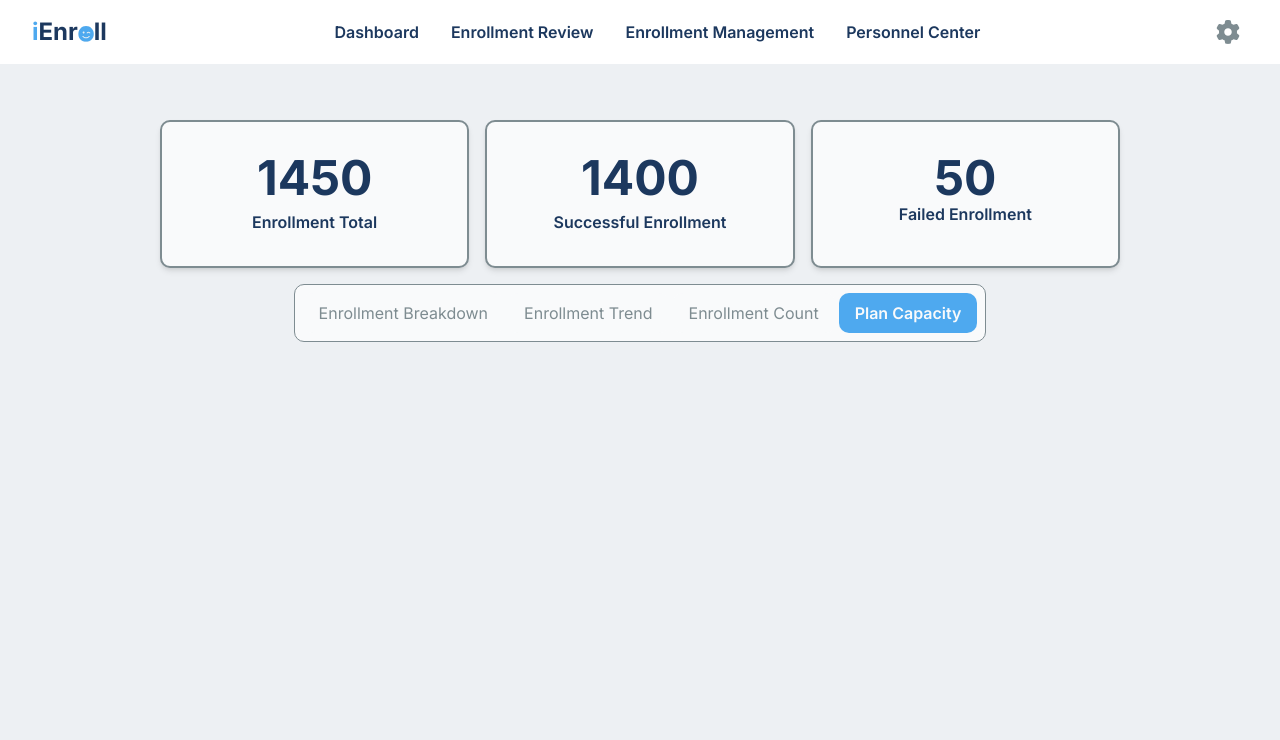
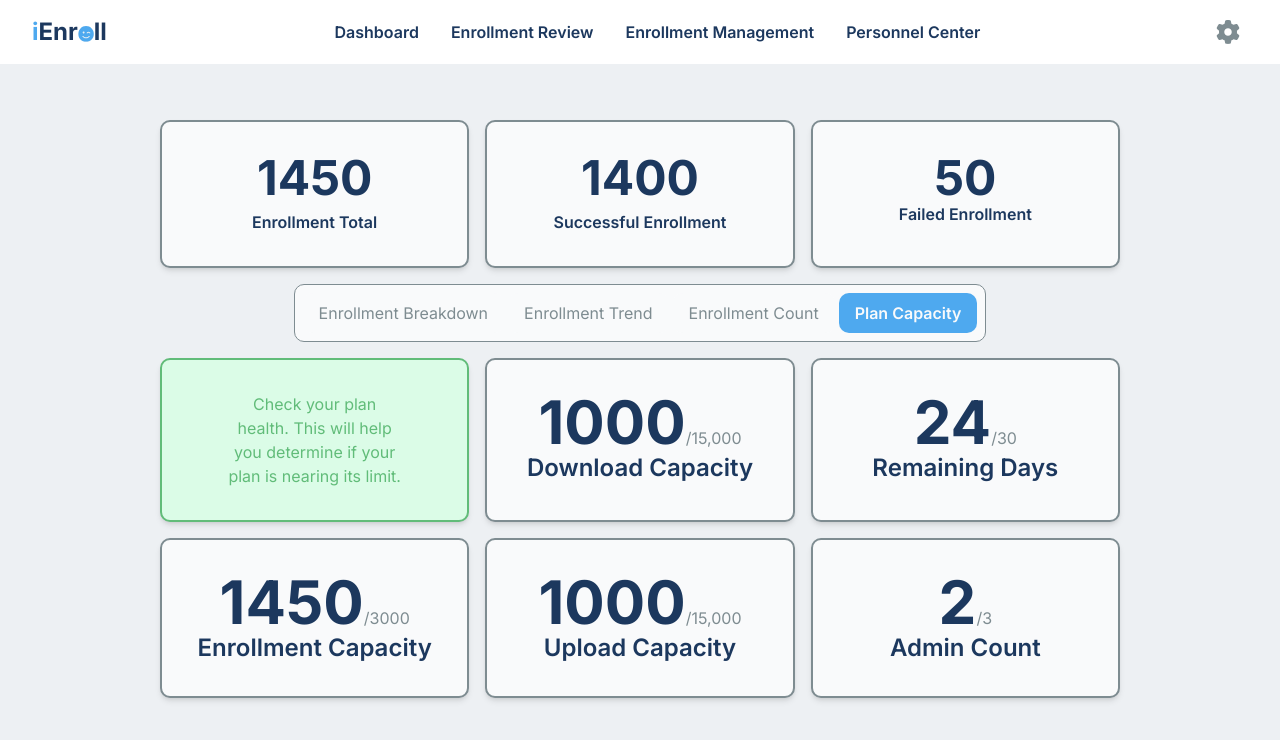
Before and after one commit to marcusAlmo/iEnroll, a React (Vite) app in the folder front/: page /admin/dashboard/plan-capacity in a window 1280 px wide. Both pictures are taken after a click on the button "Plan Capacity". Shown: the top 740 px of the page. Built offline with nearby package versions, Linux system fonts and the light colour scheme.

Commit message:
feat: add plancapacity page

```diff
--- a/front/src/app/admin/pages/dashboard/plan-capacity/plancapacity.tsx
+++ b/front/src/app/admin/pages/dashboard/plan-capacity/plancapacity.tsx
@@ -1,9 +1,34 @@
 import React from 'react'
+
 
 export default function plancapacity() {
   return (
-    <div>
-
+    <div className='grid grid-cols-1 md:grid-cols-2 lg:grid-cols-3 gap-4 text-primary '>
+        <div className="border-2 shadow-md rounded-lg py-8 px-4 flex justify-center items-center bg-green-100 border-success">
+            <p className="w-44 text-success text-center">
+                Check your plan health. This will help you determine if your plan is nearing its limit.
+            </p>
+        </div>
+        <div className="border-2 border-text-2 text-center shadow-md bg-background rounded-lg py-8">
+            <p className='text-text-2'><span className='text-6xl font-bold text-primary'>1000</span>/15,000</p>
+            <p className='text-2xl font-semibold'>Download Capacity</p>
+        </div>
+        <div className="border-2 border-text-2 text-center shadow-md bg-background rounded-lg py-8">
+            <p className='text-text-2'><span className='text-6xl font-bold text-primary'>24</span>/30</p>
+            <p className='text-2xl font-semibold'>Remaining Days</p>
+        </div>
+        <div className="border-2 border-text-2 text-center shadow-md bg-background rounded-lg py-8">
+            <p className='text-text-2'><span className='text-6xl font-bold text-primary'>1450</span>/3000</p>
+            <p className='text-2xl font-semibold'>Enrollment Capacity</p>
+        </div>
+        <div className="border-2 border-text-2 text-center shadow-md bg-background rounded-lg py-8">
+            <p className='text-text-2'><span className='text-6xl font-bold text-primary'>1000</span>/15,000</p>
+            <p className='text-2xl font-semibold'>Upload Capacity</p>
+        </div>
+        <div className="border-2 border-text-2 text-center shadow-md bg-background rounded-lg py-8">
+            <p className='text-text-2'><span className='text-6xl font-bold text-primary'>2</span>/3</p>
+            <p className='text-2xl font-semibold'>Admin Count</p>
+        </div>
     </div>
   )
 }
```
